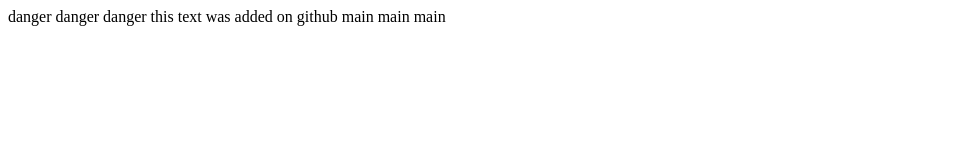
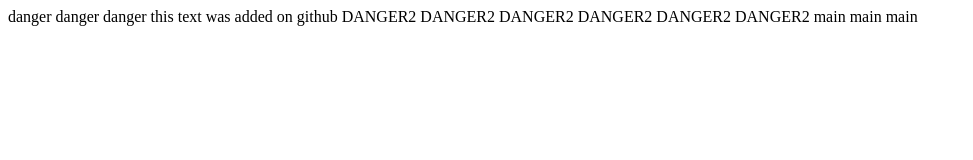
Before and after one commit to wlboucher/feb22, a plain HTML site: page index.html in a window 1280 px wide. Shown: the whole page, without its empty margins (0-973 px from the left). Drawn offline with Linux system fonts and the light colour scheme.

Commit message:
danger2 changes

```diff
--- a/index.html
+++ b/index.html
@@ -7,6 +7,7 @@ danger danger danger
 </head>
 <body>
     this text was added on github
+    DANGER2 DANGER2 DANGER2 DANGER2 DANGER2 DANGER2
 </body>
 </html>
 main main main
```
